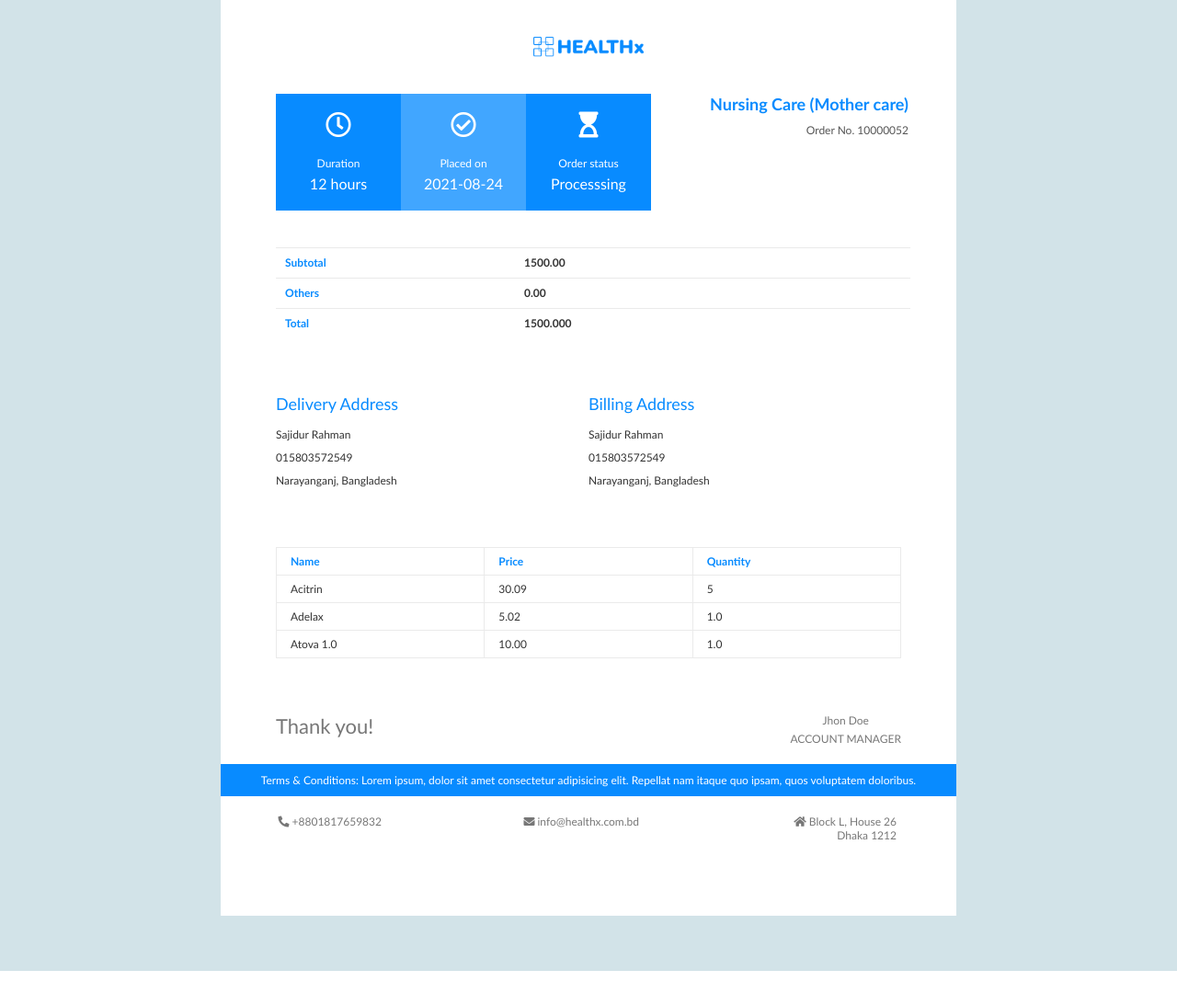
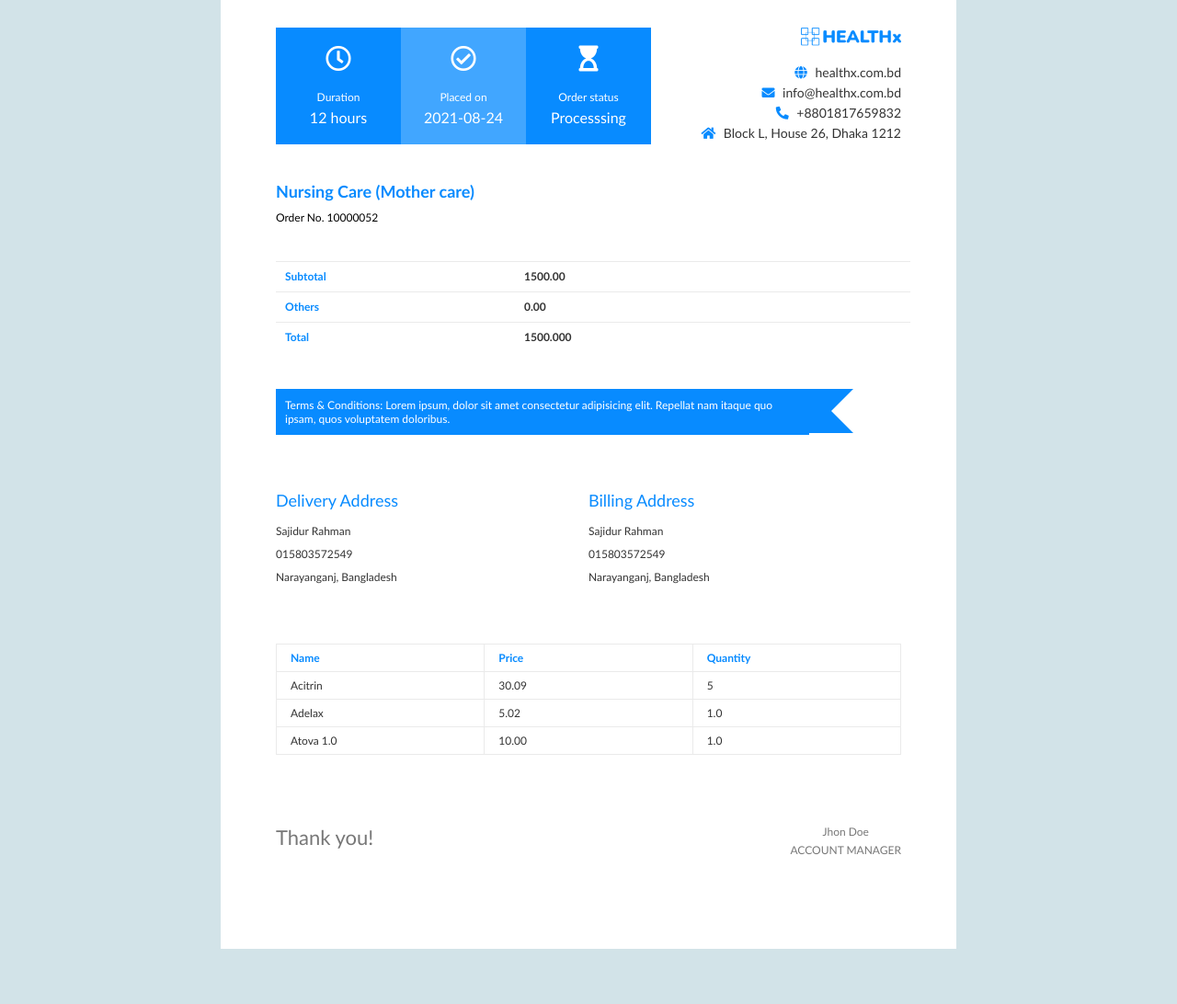
Before and after one commit to sajidurshajib/html2pdf-js, a plain HTML site: page index.html in a window 1280 px wide. Shown: the part 100-1192 px from the top of the page at 92% size. Before the commit the page ends 1156 px from the top, so only its background shows below. Drawn offline with Linux system fonts and the light colour scheme.

Commit message:
new design

```diff
--- a/index.html
+++ b/index.html
@@ -25,9 +25,6 @@
     <div class="wrapper">
         <button onclick="makePDF()" >Print</button>
         <div id="invoice" class="invoice">
-            <div class="logo">
-                <img src="./img/logo.png" alt="">
-            </div>
             <div class="basic">
                 <div class="time">
                     <div><i class="far fa-clock"></i></div>
@@ -42,17 +39,30 @@
                     <div>2021-08-24</div>
                     <div>Processsing</div>
                 </div>
+                <div class="right">
+                    <div class="logo">
+                        <img src="./img/logo.png" alt="">
+                    </div>
+                    <div class="r-text">
+                        <p><i class="fas fa-globe"></i> healthx.com.bd</p>
+                        <p><i class="fas fa-envelope"></i> info@healthx.com.bd</p>
+                        <p><i class="fas fa-phone-alt"></i> +8801817659832</p>
+                        <p><i class="fas fa-home"></i> Block L, House 26, Dhaka 1212</p>
+
+                    </div>
+                </div>
+            </div>
             <div class="order">
                 <p>Nursing Care (Mother care)</p>
                 <p>Order No. 10000052 </p>
                 <p></p>
-                </div>
             </div>
             <div class="total">
                 <p>Subtotal <span>1500.00</span></p>
                 <p>Others <span>0.00</span></p>
                 <p>Total <span>1500.000</span></p>
             </div>
+            <p class="terms">Terms & Conditions: Lorem ipsum, dolor sit amet consectetur adipisicing elit. Repellat nam itaque quo ipsam, quos voluptatem doloribus.</p>
             <div class="delivery">
                 <div>
                     <h2>Delivery Address</h2>
@@ -84,6 +94,8 @@
                 <div><p>10.00</p></div>
                 <div><p>1.0</p></div>
             </div>
+            <div class="html2pdf__page-break"></div>
+            <div class="footer">
                 <div class="last">
                     <p class="thanks">Thank you!</p>
                     <div class="signature">
@@ -91,16 +103,19 @@
                         <p>Account manager</p>
                     </div>
                 </div>
-            <p class="terms">Terms & Conditions: Lorem ipsum, dolor sit amet consectetur adipisicing elit. Repellat nam itaque quo ipsam, quos voluptatem doloribus.</p>
-
-            <div class="link">
-                <div><p><i class="fas fa-phone-alt"></i> +8801817659832</p></div>
-                <div><p><i class="fas fa-envelope"></i> info@healthx.com.bd</p></div>
-                <div><p><i class="fas fa-home"></i> Block L, House 26</p>
-                    <p>Dhaka 1212</p>
             </div>
         </div>
     </div>
-    </div>
+    <script type="text/javascript">
+        var height = document.querySelector('#invoice').offsetHeight
+        //1080
+        // if(height>1123){
+        //     var h = height/1123
+        //     var num = 1080 + 1080 + 1110 //+ 1110
+        //     var v = num.toString(10).concat("px")
+        //     console.log(v)
+        //     document.getElementById('invoice').style.minHeight = v
+        // }
+    </script>
 </body>
 </html>
--- a/style.css
+++ b/style.css
@@ -23,22 +23,19 @@
 .invoice{
     display: block;
     width: 800px;
-    padding: 80px 0;
+    min-height: 1042px;
+    padding: 30px 0 0 0;
     margin: 0 auto;
     background-color: #fff;
     color: #333;
     font-family: Calibri, sans-serif;
     font-size: 12px;
-}
-.logo img{
-    display: block;
-    margin: 0 auto;
-    width: 15%;
+    position: relative;
 }
 
 .basic{
     display: grid;
-    grid-template-columns: 60% 50%;
+    grid-template-columns: 60% 40%;
     margin: 40px 60px;
 }
 
@@ -69,10 +66,36 @@
     font-size: 16px;
 }
 
+
+.logo img{
+    display: block;
+    position:absolute;
+    right: 0;
+    width: 40%;
+}
+.right{
+    position: relative;
+}
+.right .r-text{
+    position: absolute;
+    right: 0;
+    text-align: right;
+    top:35px;
+}
+.right .r-text p{
+    font-size: 14px;
+    padding-top:5px;
+}
+.right .r-text p i{
+    color: #088BFF;
+    padding-right: 5px;
+}
+
+
 .order{
-    color: #555;
-    text-align: right;
-    padding-right: 60px;
+    color: #000;
+    text-align: left;
+    padding-left: 60px;
 }
 .order p:first-child{
     font-weight: 600;
@@ -101,6 +124,29 @@
     position: absolute;
     left: 270px;
 }
+
+.terms{
+    color: #fff;
+    background-color: #088BFF;
+    text-align: left;
+    padding: 10px;
+    width: 70%;
+    margin-left:60px;
+    position: relative;
+}
+.terms::after{
+    position: absolute;
+    content: '';
+    height: 0;
+    width: 0;
+    border-top:24px solid #088BFF;
+    border-left:24px solid #088BFF;
+    border-right:24px solid transparent;
+    border-bottom:24px solid #088BFF;
+    right: -48px;
+    top: 0;
+}
+
 .delivery{
     margin: 60px 60px;
     display: grid;
@@ -159,27 +205,10 @@
     font-size: 12px;
     padding-top: 5px;
 }
-.terms{
-    color: #fff;
-    background-color: #088BFF;
-    text-align: center;
-    padding: 10px 0;
-    width: 100%;
+
+.footer{
+    position: absolute;
+    bottom: 80px;
+    left: 0;
+    width: 800px;
 }
-.link{
-    display: grid;
-    grid-template-columns: repeat(3, minmax(0,4fr));
-    margin-top: 20px;
-    gap: 10px;
-}
-.link div p{
-    text-align: right;
-    color: #777;
-    padding-right: 65px;
-}
-.link div:nth-child(1){
-    padding-right: 20px;
-}
-.link div:nth-child(2){
-    padding-right: 10px;
-}
```
Lines whose indentation alone changed are shown as unchanged.
